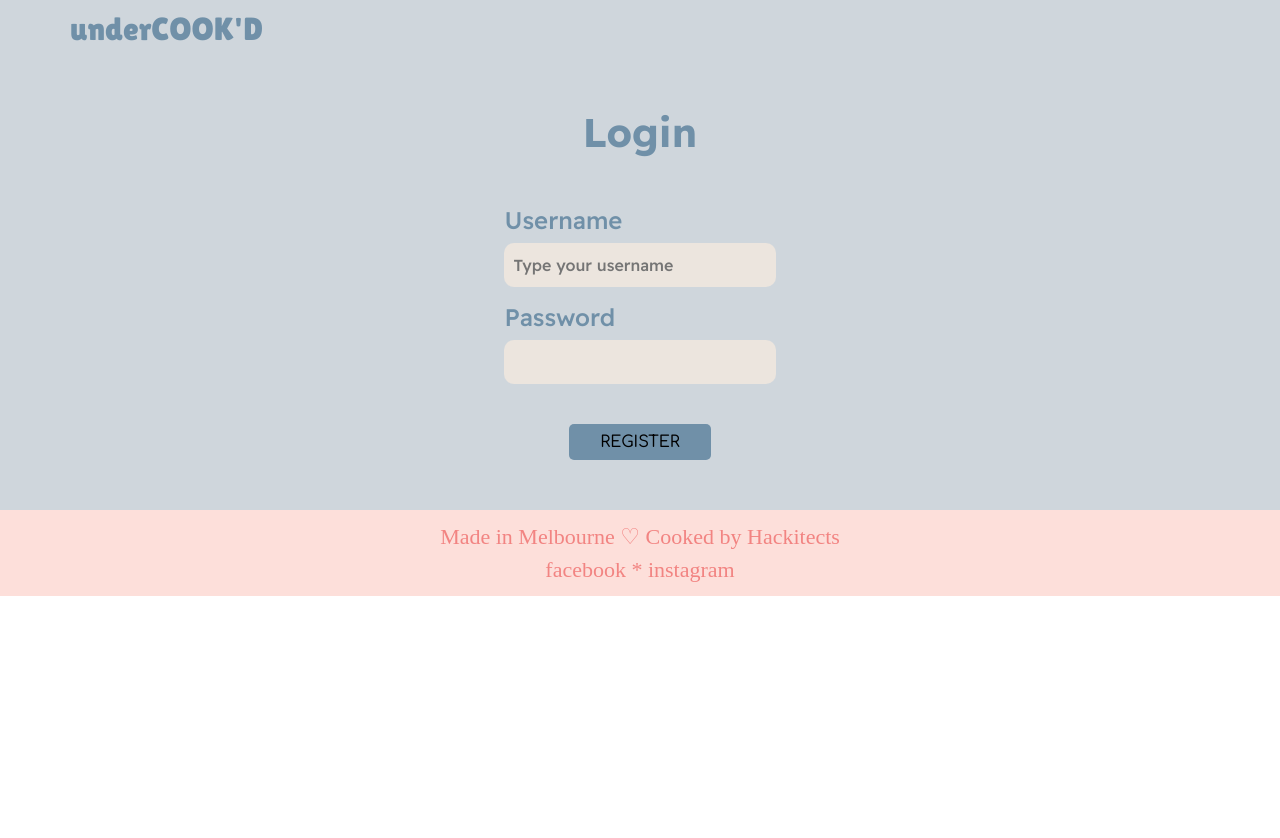
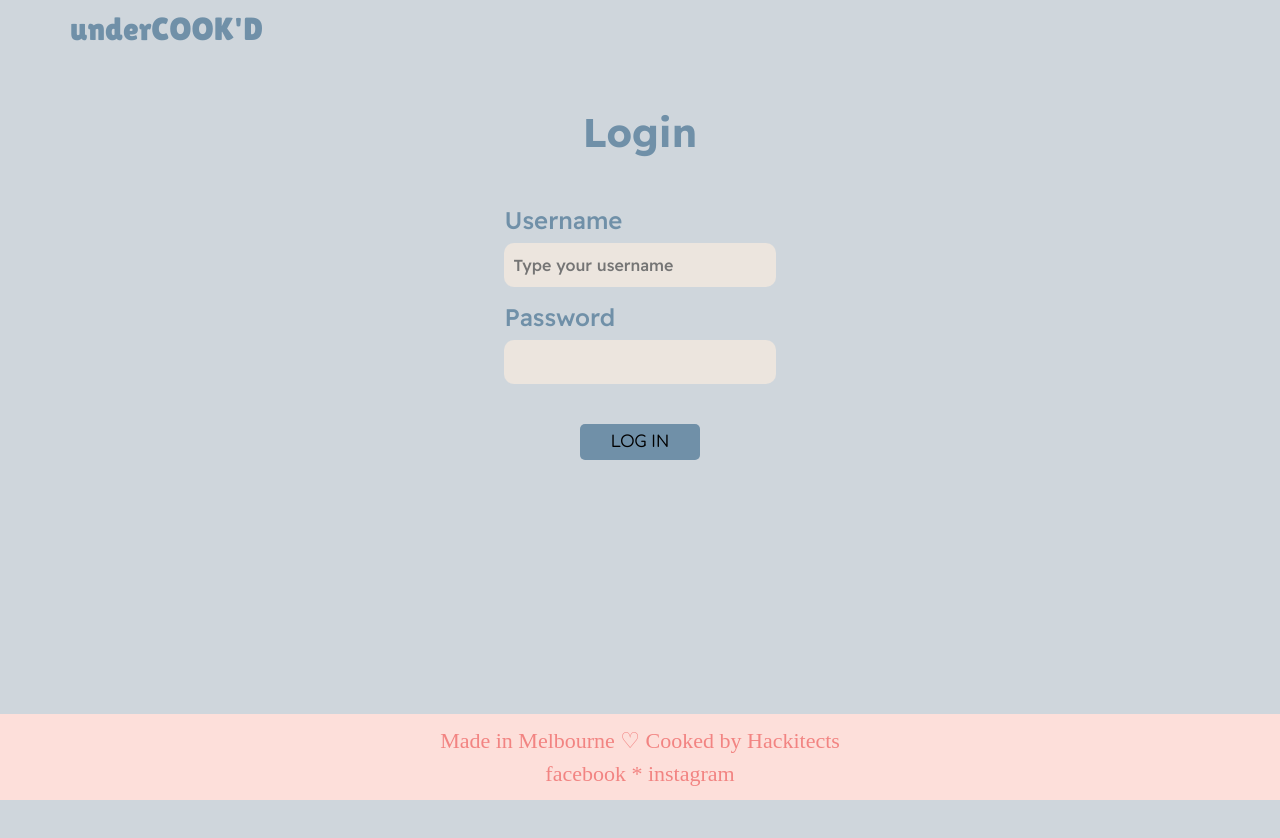
Before and after one commit to KahMeng2/hackitects, a React (Vite) app in the folder client/: page /login in a window 1280 px wide. Shown: the top 838 px of the page. Before the commit the page ends 800 px from the top, so only its background shows below. Built offline with nearby package versions, Linux system fonts and the light colour scheme; a web font is replaced by a local one.

Commit message:
make footer position fix bottom in login sign up

```diff
--- a/client/src/component/RegisterButton.jsx
+++ b/client/src/component/RegisterButton.jsx
@@ -17,7 +17,7 @@ const RegisButton = () =>{
         return (
             <NavLink to={"/dashboard"}>
                 <button style={{fontFamily:"Comfortaa", backgroundColor:"#7090A8", borderRadius:"5px", padding:"5px 30px"}}>
-                    REGISTER
+                    LOG IN
                 </button>
             </NavLink>
     )
--- a/client/src/component/UserAndPass.jsx
+++ b/client/src/component/UserAndPass.jsx
@@ -38,7 +38,7 @@ const UserAndPW = () => {
     }
 
     return (
-        <div>
+        <div style={{height:"100vh"}}>
             <div className="input-group mb-3" style={{fontFamily:"Readex Pro", display:"block"}}>
                 <h4 style={{color:textcolour, fontWeight:"500", textAlign:"left"}}>Username</h4>
                 <input placeholder="Type your username" style={styles.input}/>
@@ -47,7 +47,7 @@ const UserAndPW = () => {
                 <h4 style={{color:textcolour, fontWeight:"500", textAlign:"left"}}>Password</h4>
                 <input type="password" style={styles.input}/>
             </div>
-            <div style={{marginTop:"40px", paddingBottom:"50px"}}>
+            <div style={{marginTop:"40px"}}>
                 <RegisButton/>
             </div>
         </div>
--- a/client/src/pages/LogInPage.jsx
+++ b/client/src/pages/LogInPage.jsx
@@ -11,7 +11,9 @@ const LoginPage = () => {
                     <UserAndPW/>
                 </div>
             </div>
-            <Footer/>
+            <div style={{position:"fixed", bottom:"0", width:"100vw"}}>
+                <Footer/>
+            </div>
         </div>
     )
 }
--- a/client/src/pages/SignUpPage.jsx
+++ b/client/src/pages/SignUpPage.jsx
@@ -15,7 +15,9 @@ const SignUpPage = () => {
                     <UserAndPW/>
                 </div>
             </div>
-            <Footer/>
+            <div style={{position:"fixed", bottom:"0", width:"100vw"}}>
+                <Footer/>
+            </div>
         </div>
     )
 }
```
